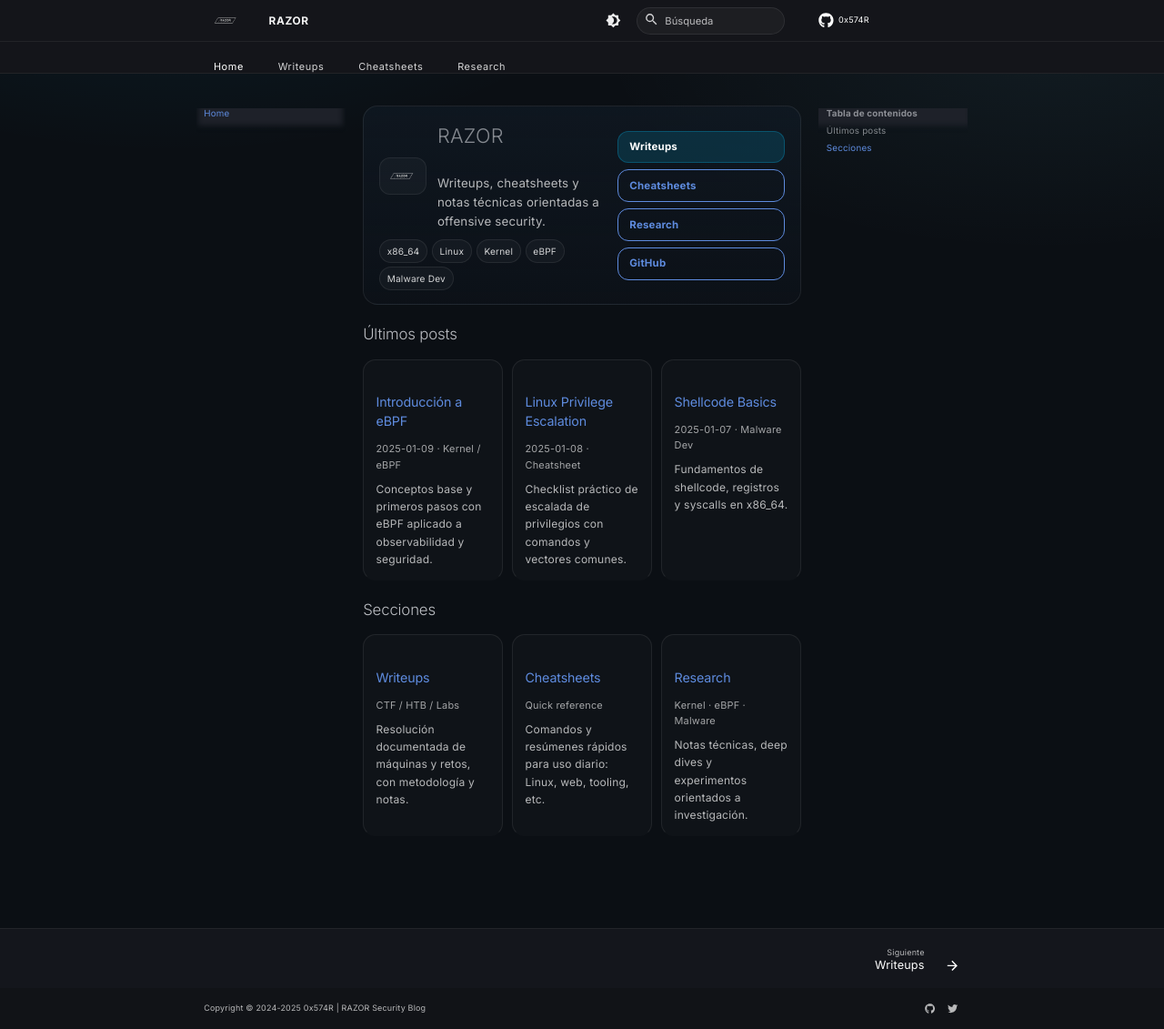
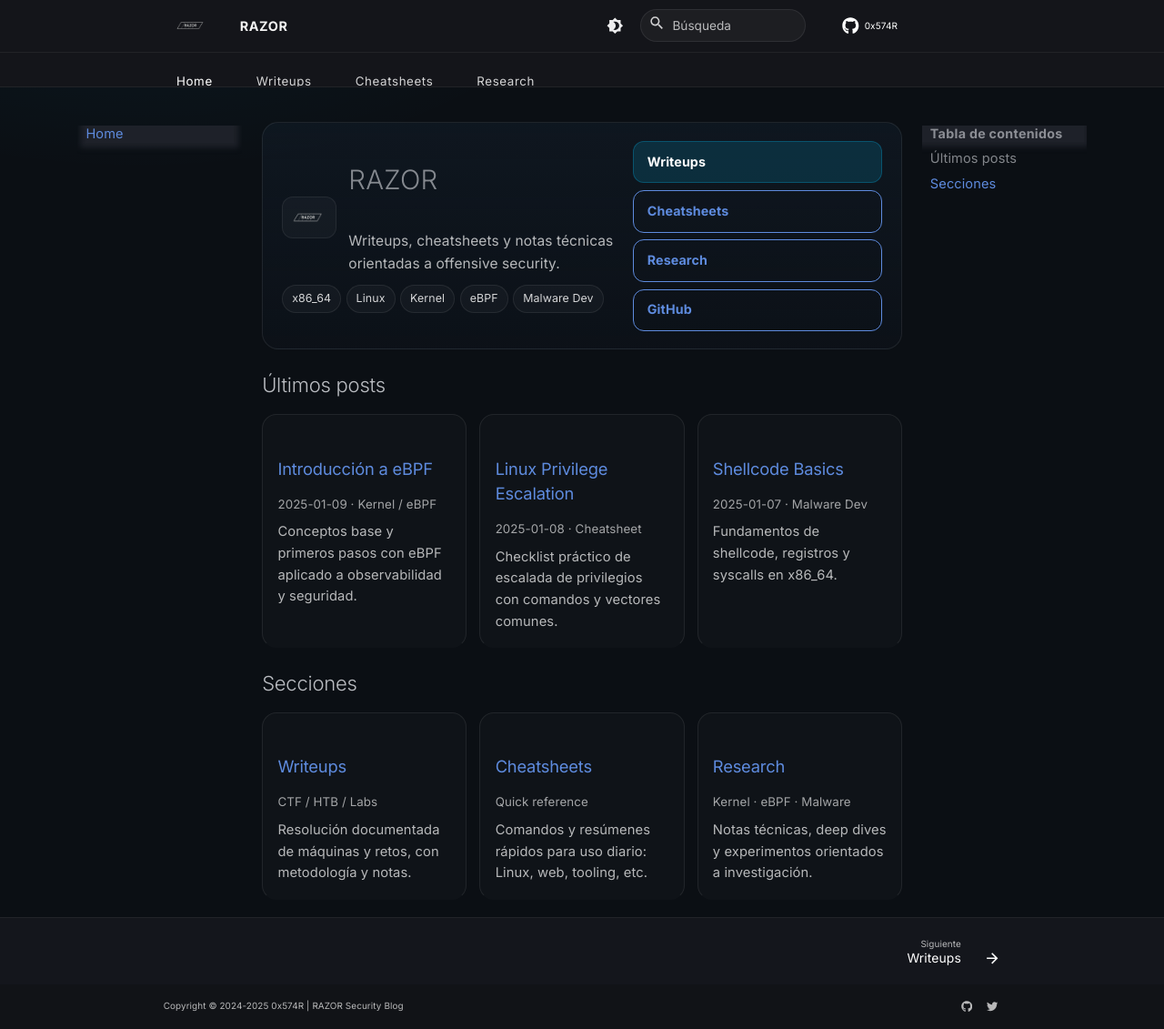
Before and after one commit to 0x574R/0x574R.github.io, an MkDocs documentation site: the page built from docs/index.md, in a window 1280 px wide and 1131 px high. Shown: the whole window at 91% size. Built offline with MkDocs 1.6.1 and Material for MkDocs 9.7.7, drawn with Linux system fonts in a browser that asks for light colours; comment, search, counter and statistics services are not loaded.

Commit message:
Professional dark theme

```diff
--- a/docs/stylesheets/extra.css
+++ b/docs/stylesheets/extra.css
@@ -9,8 +9,9 @@
    Global sizing & typography
    ----------------------------- */
 
-/* Reduce overall scale (Material uses rem heavily) */
-html { font-size: 14px; }
+/* Base scale (Material uses rem heavily)
+   NOTE: tuned for readability (not “tiny”), while keeping a compact, pro UI */
+html { font-size: 15.5px; }
 
 :root {
   /* Brand */
@@ -39,29 +40,33 @@ html { font-size: 14px; }
   --md-accent-fg-color--transparent: rgba(0, 194, 255, 0.12);
 
   /* Typeset scale */
-  --md-typeset-font-size: 0.86rem;
-  --md-typeset-line-height: 1.58;
+  --md-typeset-font-size: 0.97rem;
+  --md-typeset-line-height: 1.62;
 
   /* Code */
-  --md-code-font-size: 0.85em;
+  --md-code-font-size: 0.90em;
   --md-code-bg-color: rgba(255,255,255,0.05);
 
   /* Tables */
   --md-default-fg-color--lighter: rgba(255,255,255,0.62);
 }
 
-/* Background: subtle premium gradient (no glow) */
+/* Background: clean, subtle depth (no heavy glow) */
 .md-container {
   background:
-    radial-gradient(900px 420px at 15% -10%, rgba(0, 194, 255, 0.08), transparent 55%),
-    radial-gradient(900px 420px at 90% 0%, rgba(122, 230, 255, 0.06), transparent 55%),
+    radial-gradient(820px 420px at 12% -12%, rgba(0, 194, 255, 0.06), transparent 62%),
     var(--razor-bg);
 }
 
 /* Improve readability */
 body {
   font-family: Inter, system-ui, -apple-system, Segoe UI, Roboto, Arial, sans-serif;
-  letter-spacing: 0.2px;
+  letter-spacing: 0.1px;
+}
+
+/* Slightly wider content area for a “blog” feel */
+.md-main__inner {
+  max-width: 72rem;
 }
 
 /* Keep code font explicit */
@@ -83,15 +88,15 @@ code, pre, kbd, samp {
 
 /* Reduce top header height */
 .md-header__inner {
-  padding: 0.25rem 0.85rem;
-  min-height: 2.75rem;
+  padding: 0.35rem 0.95rem;
+  min-height: 3.15rem;
   gap: 0.6rem;
 }
 
 /* Logo sizing */
 .md-header__button.md-logo img,
 .md-header__button.md-logo svg {
-  height: 1.5rem;
+  height: 1.65rem;
   width: auto;
 }
 
@@ -103,7 +108,7 @@ code, pre, kbd, samp {
 }
 
 .md-header__topic {
-  font-size: 0.85rem;
+  font-size: 0.93rem;
   opacity: 0.95;
 }
 
@@ -112,11 +117,11 @@ code, pre, kbd, samp {
   border-radius: 999px;
   background: rgba(255,255,255,0.04);
   border: 1px solid rgba(255,255,255,0.08);
-  height: 2.15rem;
+  height: 2.35rem;
 }
 
 .md-search__input {
-  font-size: 0.80rem;
+  font-size: 0.88rem;
 }
 
 .md-search__icon {
@@ -141,8 +146,8 @@ code, pre, kbd, samp {
 }
 
 .md-tabs__link {
-  font-size: 0.78rem;
-  padding: 0.60rem 0.75rem;
+  font-size: 0.86rem;
+  padding: 0.70rem 0.95rem;
   letter-spacing: 0.6px;
   opacity: 0.82;
 }
@@ -163,23 +168,23 @@ code, pre, kbd, samp {
    ----------------------------- */
 
 .md-typeset h1 {
-  font-size: 1.55rem;
+  font-size: 1.90rem;
   letter-spacing: 0.3px;
   margin-top: 0.2rem;
 }
 
 .md-typeset h2 {
-  font-size: 1.20rem;
+  font-size: 1.42rem;
   margin-top: 1.5rem;
 }
 
 .md-typeset h3 {
-  font-size: 1.02rem;
+  font-size: 1.18rem;
 }
 
 .md-typeset p,
 .md-typeset li {
-  font-size: 0.95rem;
+  font-size: 1.00rem;
 }
 
 /* Links */
@@ -198,8 +203,8 @@ code, pre, kbd, samp {
 .razor-hero {
   border: 1px solid rgba(255,255,255,0.08);
   background: linear-gradient(180deg, rgba(17, 27, 38, 0.65), rgba(15, 22, 32, 0.35));
-  border-radius: 16px;
-  padding: 1.1rem 1.2rem;
+  border-radius: 18px;
+  padding: 1.25rem 1.35rem;
   display: grid;
   grid-template-columns: 1.15fr 0.85fr;
   gap: 1rem;
@@ -219,8 +224,8 @@ code, pre, kbd, samp {
 }
 
 .razor-hero__logo {
-  width: 52px;
-  height: 52px;
+  width: 60px;
+  height: 60px;
   border-radius: 12px;
   background: rgba(255,255,255,0.03);
   border: 1px solid rgba(255,255,255,0.07);
@@ -230,7 +235,7 @@ code, pre, kbd, samp {
 
 .razor-hero__title {
   margin: 0;
-  font-size: 1.35rem;
+  font-size: 1.55rem;
   letter-spacing: 1.2px;
   text-transform: uppercase;
 }
@@ -238,7 +243,7 @@ code, pre, kbd, samp {
 .razor-hero__subtitle {
   margin: 0.25rem 0 0;
   color: var(--razor-text-dim);
-  font-size: 0.92rem;
+  font-size: 1.00rem;
 }
 
 .razor-hero__meta {
@@ -249,8 +254,8 @@ code, pre, kbd, samp {
 }
 
 .razor-pill {
-  font-size: 0.72rem;
-  padding: 0.25rem 0.55rem;
+  font-size: 0.80rem;
+  padding: 0.30rem 0.65rem;
   border-radius: 999px;
   border: 1px solid rgba(255,255,255,0.08);
   background: rgba(255,255,255,0.03);
@@ -265,8 +270,8 @@ code, pre, kbd, samp {
 
 .razor-actions .md-button {
   border-radius: 12px;
-  padding: 0.55rem 0.85rem;
-  font-size: 0.82rem;
+  padding: 0.70rem 0.95rem;
+  font-size: 0.92rem;
 }
 
 .razor-actions .md-button--primary {
@@ -282,7 +287,7 @@ code, pre, kbd, samp {
   margin-top: 1rem;
   display: grid;
   grid-template-columns: repeat(3, minmax(0, 1fr));
-  gap: 0.75rem;
+  gap: 0.90rem;
 }
 
 @media (max-width: 900px) {
@@ -294,8 +299,8 @@ code, pre, kbd, samp {
 .razor-card {
   border: 1px solid rgba(255,255,255,0.08);
   background: rgba(255,255,255,0.02);
-  border-radius: 14px;
-  padding: 0.9rem 0.95rem;
+  border-radius: 16px;
+  padding: 1.05rem 1.05rem;
   transition: transform 120ms ease, border-color 120ms ease, background 120ms ease;
   display: block;
 }
@@ -308,20 +313,20 @@ code, pre, kbd, samp {
 
 .razor-card__title {
   margin: 0;
-  font-size: 0.95rem;
+  font-size: 1.05rem;
   font-weight: 600;
 }
 
 .razor-card__meta {
   margin-top: 0.35rem;
-  font-size: 0.78rem;
+  font-size: 0.86rem;
   color: rgba(255,255,255,0.62);
 }
 
 .razor-card__desc {
   margin-top: 0.55rem;
   color: rgba(255,255,255,0.70);
-  font-size: 0.86rem;
+  font-size: 0.95rem;
 }
 
 /* -----------------------------
@@ -337,11 +342,21 @@ code, pre, kbd, samp {
 .md-typeset table:not([class]) th {
   background: rgba(255,255,255,0.03);
   font-weight: 600;
-  font-size: 0.85rem;
+  font-size: 0.90rem;
 }
 
 .md-typeset table:not([class]) td {
-  font-size: 0.85rem;
+  font-size: 0.90rem;
+}
+
+/* Sidebar navigation: slightly bigger & cleaner */
+.md-nav__link {
+  font-size: 0.94rem;
+}
+
+.md-nav__title {
+  font-size: 0.92rem;
+  letter-spacing: 0.3px;
 }
 
 .md-typeset pre {
```
